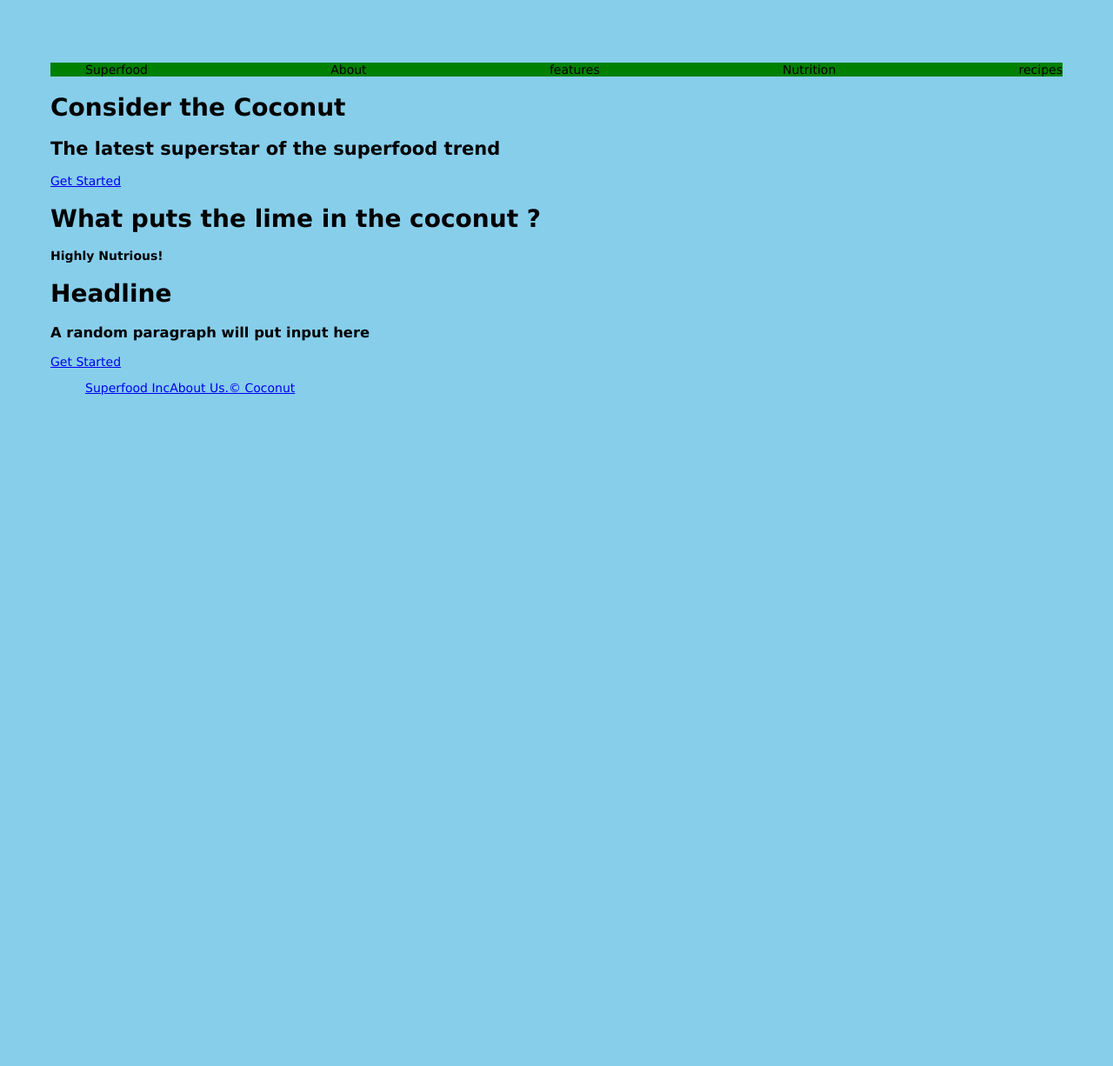
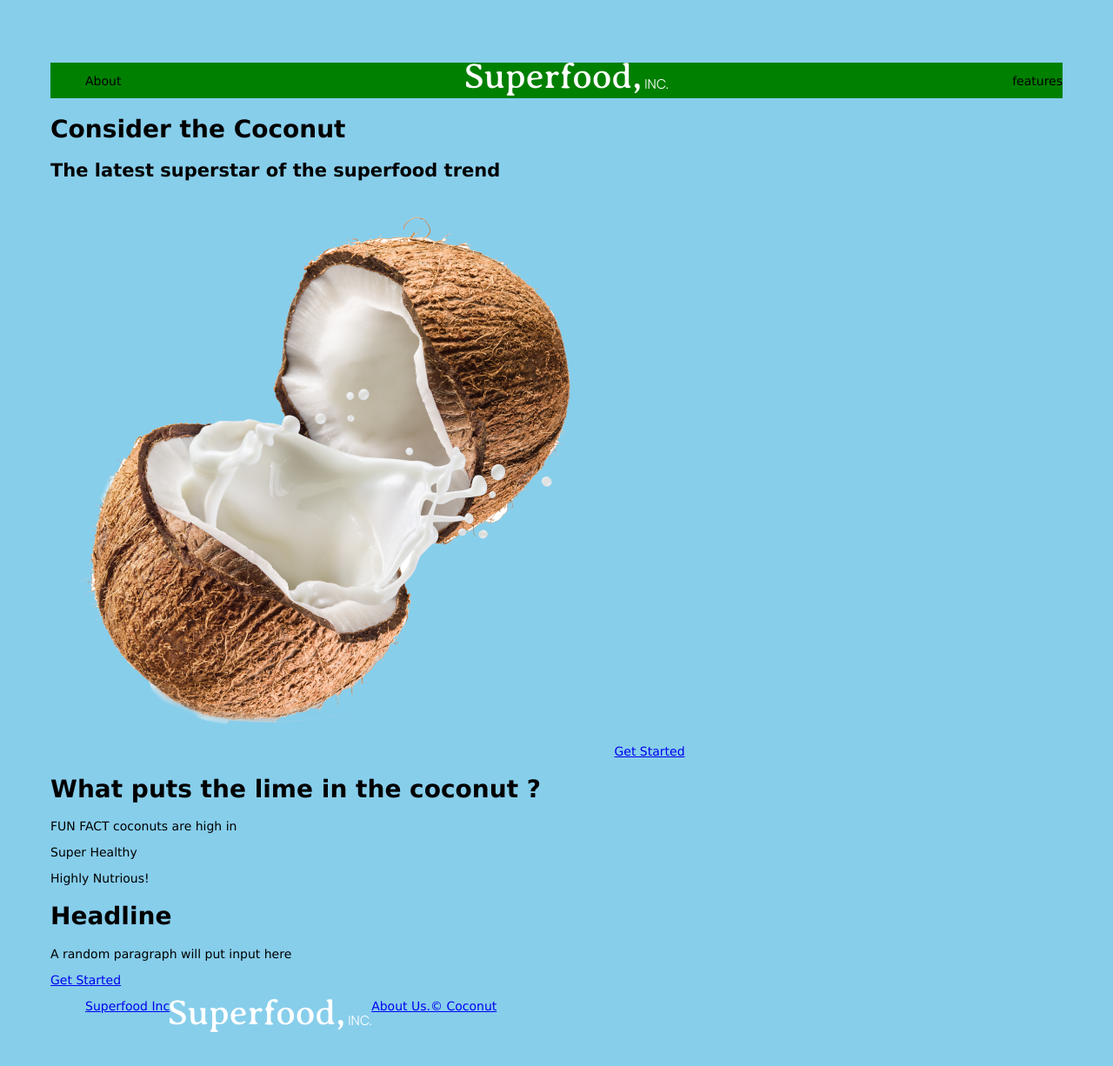
Before and after one commit to martinestoyanov/ironhack-hackathon-april-17, a plain HTML site: page index.html in a window 1280 px wide. Shown: the whole page at 87% size. Before the commit the page ends 800 px from the top, so only its background shows below. Drawn offline with Linux system fonts and the light colour scheme.

Commit message:
html content

```diff
--- a/index.html
+++ b/index.html
@@ -11,31 +11,32 @@
 <body>
     <nav>
         <ul>
-         <li><a href="#"> Superfood </a></li>
         <li><a href="#"> About </a></li>
+        <li><img src="assets/LOGO.png"></li>
         <li><a href="#">features</a></li>
-        <li><a href="#">Nutrition</a></li>
-        <li><a href="#"> recipes</a></li>
          </li>
        </ul>
    </nav>
  <body>
+  <div class="container">
 
    <h1>  Consider the Coconut  </h1>
    <h2> The latest superstar of the superfood trend </h2>
-   <div class="container">
+   <img src="assets/coconut.png">
     <a class="get-started-btn" href="#">Get Started</a>
   </div>
 
-<div>
+<mid section div>
   <h1> What puts the lime in the coconut ? </h1>
-  <h4>Highly Nutrious!</h4>
+  <p> FUN FACT coconuts are high in </p>
+  <p> Super Healthy</p>
+  <p>Highly Nutrious!<p>
 </div>
 
 
-<div>
+<bottom div>
     <h1>Headline</h1>
-    <h3>A random paragraph will put input here</h3>
+    <p>A random paragraph will put input here</p>
     <a class="get-started-btn" href="#">Get Started</a>
 </div>
 
@@ -48,8 +49,8 @@
 <footer>
  <ul>
   <li><a href="#"> Superfood Inc </a></li>
+  <li><img src="assets/LOGO.png"></li>
   <li><a href="#"> About Us. </a></li>
-
   <li><a href="#"> &copy; Coconut </a></li>
  </ul>
 </footer>
```
Lines whose indentation alone changed are shown as unchanged.
